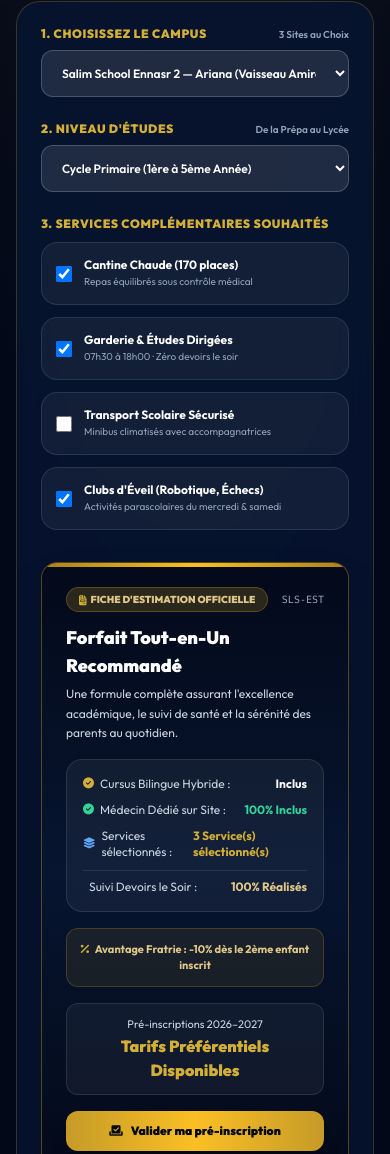
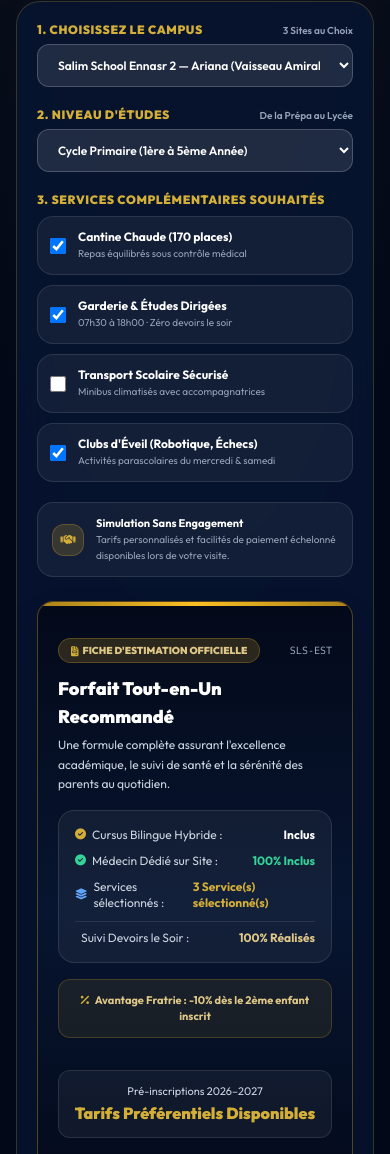
Before and after one commit to haythemguidara89-afk/salim-school, a plain HTML site: page index.html in a window 390 px wide. Shown: the part 10738-11892 px from the top of the page. Drawn offline with nearby package versions, Linux system fonts and the light colour scheme; some icons are missing; a web font is replaced by a local one.

Commit message:
fix(simulator): eliminate vertical gaps between config boxes and refine responsive spacing

```diff
--- a/index.html
+++ b/index.html
@@ -1320,20 +1320,20 @@
                 </p>
             </div>
 
-            <div class="max-w-5xl mx-auto bg-navy-900/90 backdrop-blur-xl border border-gold-500/25 rounded-3xl p-6 sm:p-10 shadow-2xl grid grid-cols-1 lg:grid-cols-12 gap-8 items-stretch">
+            <div class="max-w-5xl mx-auto bg-navy-900/90 backdrop-blur-xl border border-gold-500/25 rounded-3xl p-5 sm:p-8 lg:p-10 shadow-2xl grid grid-cols-1 lg:grid-cols-12 gap-6 lg:gap-8 items-start">
 
                 <!-- Left: Configuration Controls -->
-                <div class="lg:col-span-7 space-y-6 flex flex-col justify-between">
+                <div class="lg:col-span-7 space-y-5 flex flex-col justify-start">
 
                     <!-- Campus Selector -->
-                    <div>
-                        <div class="flex items-center justify-between mb-2">
+                    <div class="space-y-1.5">
+                        <div class="flex items-center justify-between">
                             <label class="block text-xs font-black uppercase tracking-wider text-gold-400" data-i18n="sim_label_campus">
                                 1. Choisissez le Campus
                             </label>
                             <span class="text-[10px] text-slate-400 font-semibold">3 Sites au Choix</span>
                         </div>
-                        <select id="simCampus" onchange="calculateFee()" class="w-full px-4 py-3.5 rounded-xl border border-white/20 bg-white/10 text-white text-xs sm:text-sm focus:outline-none focus:ring-2 focus:ring-gold-400 font-semibold transition">
+                        <select id="simCampus" onchange="calculateFee()" class="w-full px-4 py-3 rounded-xl border border-white/20 bg-white/10 text-white text-xs sm:text-sm focus:outline-none focus:ring-2 focus:ring-gold-400 font-semibold transition">
                             <option value="Salim School Ennasr 2 (Ariana)" class="text-navy-950">Salim School Ennasr 2 — Ariana (Vaisseau Amiral)</option>
                             <option value="Private Salim School (PSS) Mourouj 6" class="text-navy-950">Private Salim School (PSS) — Mourouj 6</option>
                             <option value="Salim School Le Bardo (2 Mars)" class="text-navy-950">Salim School — Le Bardo (Avenue du 2 Mars)</option>
@@ -1341,14 +1341,14 @@
                     </div>
 
                     <!-- Grade Level Selector -->
-                    <div>
-                        <div class="flex items-center justify-between mb-2">
+                    <div class="space-y-1.5">
+                        <div class="flex items-center justify-between">
                             <label class="block text-xs font-black uppercase tracking-wider text-gold-400" data-i18n="sim_label_level">
                                 2. Niveau d'Études
                             </label>
                             <span class="text-[10px] text-slate-400 font-semibold">De la Prépa au Lycée</span>
                         </div>
-                        <select id="simLevel" onchange="calculateFee()" class="w-full px-4 py-3.5 rounded-xl border border-white/20 bg-white/10 text-white text-xs sm:text-sm focus:outline-none focus:ring-2 focus:ring-gold-400 font-semibold transition">
+                        <select id="simLevel" onchange="calculateFee()" class="w-full px-4 py-3 rounded-xl border border-white/20 bg-white/10 text-white text-xs sm:text-sm focus:outline-none focus:ring-2 focus:ring-gold-400 font-semibold transition">
                             <option value="prepa" class="text-navy-950">Maternelle & Classe Préparatoire (Transition CP)</option>
                             <option value="primaire" selected class="text-navy-950">Cycle Primaire (1ère à 5ème Année)</option>
                             <option value="pilote" class="text-navy-950">6ème Année Primaire (Préparation Concours Pilote)</option>
@@ -1357,46 +1357,57 @@
                     </div>
 
                     <!-- Services Checkboxes -->
-                    <div>
-                        <label class="block text-xs font-black uppercase tracking-wider text-gold-400 mb-2.5" data-i18n="sim_label_services">
+                    <div class="space-y-2">
+                        <label class="block text-xs font-black uppercase tracking-wider text-gold-400" data-i18n="sim_label_services">
                             3. Services Complémentaires Souhaités
                         </label>
-                        <div class="grid grid-cols-1 sm:grid-cols-2 gap-3 text-xs">
-                            <label class="flex items-center gap-3 p-3.5 rounded-2xl bg-white/5 border border-white/10 hover:border-gold-500/40 hover:bg-white/10 cursor-pointer transition">
-                                <input type="checkbox" id="simOptCanteen" checked onchange="calculateFee()" class="rounded text-gold-500 focus:ring-gold-400 w-4 h-4">
+                        <div class="grid grid-cols-1 sm:grid-cols-2 gap-2.5 sm:gap-3 text-xs">
+                            <label class="flex items-center gap-3 p-3 sm:p-3.5 rounded-2xl bg-white/5 border border-white/10 hover:border-gold-500/40 hover:bg-white/10 cursor-pointer transition">
+                                <input type="checkbox" id="simOptCanteen" checked onchange="calculateFee()" class="rounded text-gold-500 focus:ring-gold-400 w-4 h-4 shrink-0">
                                 <div>
-                                    <span class="font-bold block text-white" data-i18n="sim_canteen">Cantine Chaude (170 places)</span>
+                                    <span class="font-bold block text-white text-xs" data-i18n="sim_canteen">Cantine Chaude (170 places)</span>
                                     <span class="text-[10px] text-slate-400" data-i18n="sim_canteen_sub">Repas équilibrés sous contrôle médical</span>
                                 </div>
                             </label>
-                            <label class="flex items-center gap-3 p-3.5 rounded-2xl bg-white/5 border border-white/10 hover:border-gold-500/40 hover:bg-white/10 cursor-pointer transition">
-                                <input type="checkbox" id="simOptDaycare" checked onchange="calculateFee()" class="rounded text-gold-500 focus:ring-gold-400 w-4 h-4">
+                            <label class="flex items-center gap-3 p-3 sm:p-3.5 rounded-2xl bg-white/5 border border-white/10 hover:border-gold-500/40 hover:bg-white/10 cursor-pointer transition">
+                                <input type="checkbox" id="simOptDaycare" checked onchange="calculateFee()" class="rounded text-gold-500 focus:ring-gold-400 w-4 h-4 shrink-0">
                                 <div>
-                                    <span class="font-bold block text-white" data-i18n="sim_daycare">Garderie & Études Dirigées</span>
+                                    <span class="font-bold block text-white text-xs" data-i18n="sim_daycare">Garderie & Études Dirigées</span>
                                     <span class="text-[10px] text-slate-400" data-i18n="sim_daycare_sub">07h30 à 18h00 · Zéro devoirs le soir</span>
                                 </div>
                             </label>
-                            <label class="flex items-center gap-3 p-3.5 rounded-2xl bg-white/5 border border-white/10 hover:border-gold-500/40 hover:bg-white/10 cursor-pointer transition">
-                                <input type="checkbox" id="simOptBus" onchange="calculateFee()" class="rounded text-gold-500 focus:ring-gold-400 w-4 h-4">
+                            <label class="flex items-center gap-3 p-3 sm:p-3.5 rounded-2xl bg-white/5 border border-white/10 hover:border-gold-500/40 hover:bg-white/10 cursor-pointer transition">
+                                <input type="checkbox" id="simOptBus" onchange="calculateFee()" class="rounded text-gold-500 focus:ring-gold-400 w-4 h-4 shrink-0">
                                 <div>
-                                    <span class="font-bold block text-white" data-i18n="sim_bus">Transport Scolaire Sécurisé</span>
+                                    <span class="font-bold block text-white text-xs" data-i18n="sim_bus">Transport Scolaire Sécurisé</span>
                                     <span class="text-[10px] text-slate-400" data-i18n="sim_bus_sub">Minibus climatisés avec accompagnatrices</span>
                                 </div>
                             </label>
-                            <label class="flex items-center gap-3 p-3.5 rounded-2xl bg-white/5 border border-white/10 hover:border-gold-500/40 hover:bg-white/10 cursor-pointer transition">
-                                <input type="checkbox" id="simOptClubs" checked onchange="calculateFee()" class="rounded text-gold-500 focus:ring-gold-400 w-4 h-4">
+                            <label class="flex items-center gap-3 p-3 sm:p-3.5 rounded-2xl bg-white/5 border border-white/10 hover:border-gold-500/40 hover:bg-white/10 cursor-pointer transition">
+                                <input type="checkbox" id="simOptClubs" checked onchange="calculateFee()" class="rounded text-gold-500 focus:ring-gold-400 w-4 h-4 shrink-0">
                                 <div>
-                                    <span class="font-bold block text-white" data-i18n="sim_clubs">Clubs d'Éveil (Robotique, Échecs)</span>
+                                    <span class="font-bold block text-white text-xs" data-i18n="sim_clubs">Clubs d'Éveil (Robotique, Échecs)</span>
                                     <span class="text-[10px] text-slate-400" data-i18n="sim_clubs_sub">Activités parascolaires du mercredi & samedi</span>
                                 </div>
                             </label>
                         </div>
                     </div>
 
+                    <!-- Trust & Guidance Note -->
+                    <div class="p-3.5 rounded-2xl bg-white/5 border border-white/10 flex items-center gap-3 text-xs text-slate-300">
+                        <div class="w-8 h-8 rounded-xl bg-gold-500/20 text-gold-400 flex items-center justify-center shrink-0 border border-gold-500/30">
+                            <i class="fas fa-handshake text-xs"></i>
+                        </div>
+                        <div class="leading-tight">
+                            <strong class="text-white block font-bold text-[11px]" data-i18n="sim_trust_title">Simulation Sans Engagement</strong>
+                            <span class="text-[10px] text-slate-400" data-i18n="sim_trust_desc">Tarifs personnalisés et facilités de paiement échelonné disponibles lors de votre visite.</span>
+                        </div>
+                    </div>
+
                 </div>
 
                 <!-- Right: Estimated Result & Transfer CTA -->
-                <div class="lg:col-span-5 bg-gradient-to-b from-navy-950 via-navy-900 to-navy-950 p-6 sm:p-7 rounded-2xl border border-gold-500/40 flex flex-col justify-between h-full shadow-2xl relative overflow-hidden">
+                <div class="lg:col-span-5 bg-gradient-to-b from-navy-950 via-navy-900 to-navy-950 p-5 sm:p-7 rounded-2xl border border-gold-500/40 flex flex-col justify-between shadow-2xl relative overflow-hidden space-y-4">
                     <div class="absolute top-0 left-0 right-0 h-1 bg-gradient-to-r from-gold-600 via-amber-400 to-gold-600"></div>
 
                     <div>
@@ -2094,6 +2105,8 @@
                 sim_badge_open: "Pré-inscriptions 2026–2027",
                 sim_rate_flexible: "Tarifs Préférentiels Disponibles",
                 sim_btn_apply: "Valider ma pré-inscription",
+                sim_trust_title: "Simulation Sans Engagement",
+                sim_trust_desc: "Tarifs personnalisés et facilités de paiement échelonné disponibles lors de votre visite.",
                 testimonials_badge: "La Voix de nos Familles",
                 testimonials_title: "Ce que disent les Parents de nos Élèves",
                 testimonials_subtitle: "Témoignages authentiques de parents sur nos 3 campus d'Ennasr 2, Mourouj 6 et Le Bardo.",
@@ -2291,6 +2304,8 @@
                 sim_badge_open: "2026–2027 Registrations",
                 sim_rate_flexible: "Preferential Rates Available",
                 sim_btn_apply: "Apply to pre-registration",
+                sim_trust_title: "Non-Binding Simulation",
+                sim_trust_desc: "Custom tuition schedules and flexible installment plans finalized during campus visit.",
                 testimonials_badge: "Voices of Our Families",
                 testimonials_title: "What Parents Say About Us",
                 testimonials_subtitle: "Real, heartfelt experiences from parents across our Ennasr 2, Mourouj 6, and Le Bardo campuses.",
@@ -2488,6 +2503,8 @@
                 sim_badge_open: "التسجيل الأولي 2026–2027",
                 sim_rate_flexible: "تعريفات تفاضلية وتسهيلات دفع",
                 sim_btn_apply: "تأكيد واستكمال التسجيل",
+                sim_trust_title: "محاكاة تقديرية بدون التزام",
+                sim_trust_desc: "تعريفات تفاضلية وتسهيلات دفع بأقساط مريحة يتم تثبيتها عند زيارتكم للمؤسسة.",
                 testimonials_badge: "شهادات عائلاتنا",
                 testimonials_title: "ماذا يقول أولياء تلاميذنا ؟",
                 testimonials_subtitle: "شهادات حقيقية وموثقة من أولياء تلاميذ فروعنا بالنصر 2، المروج 6 وباردو.",
```
